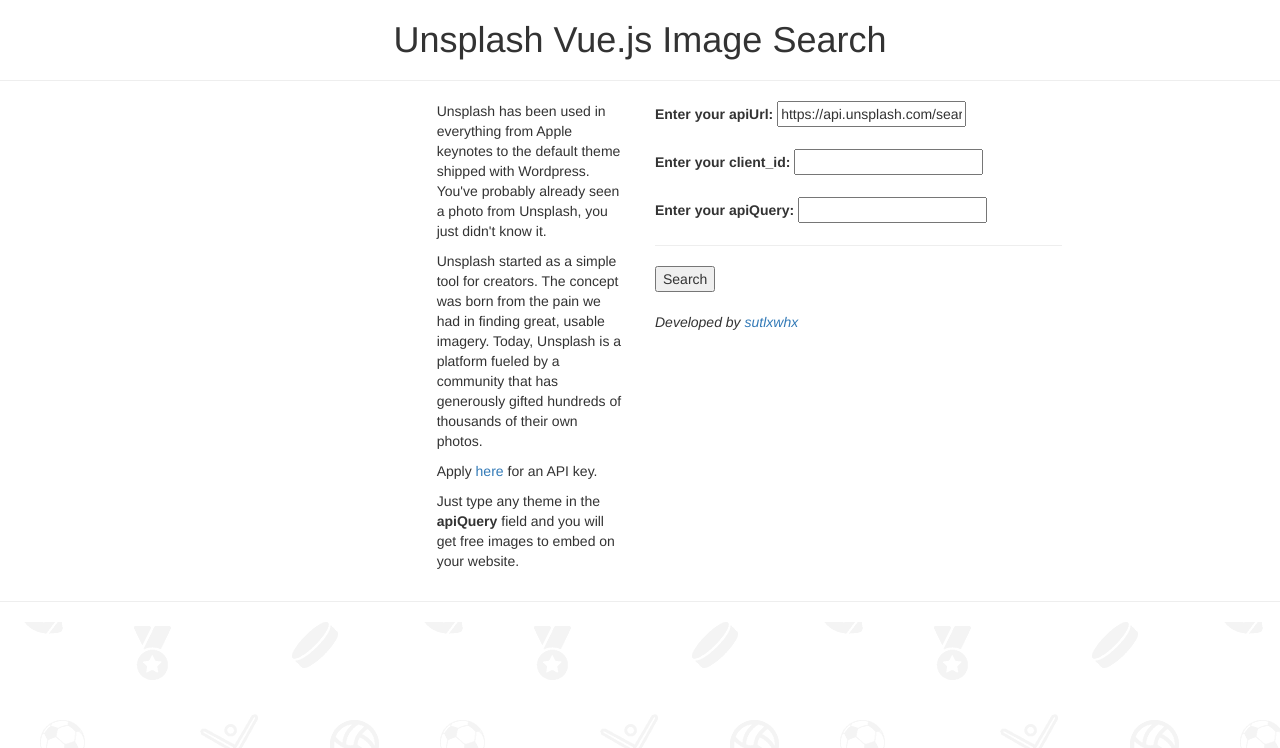
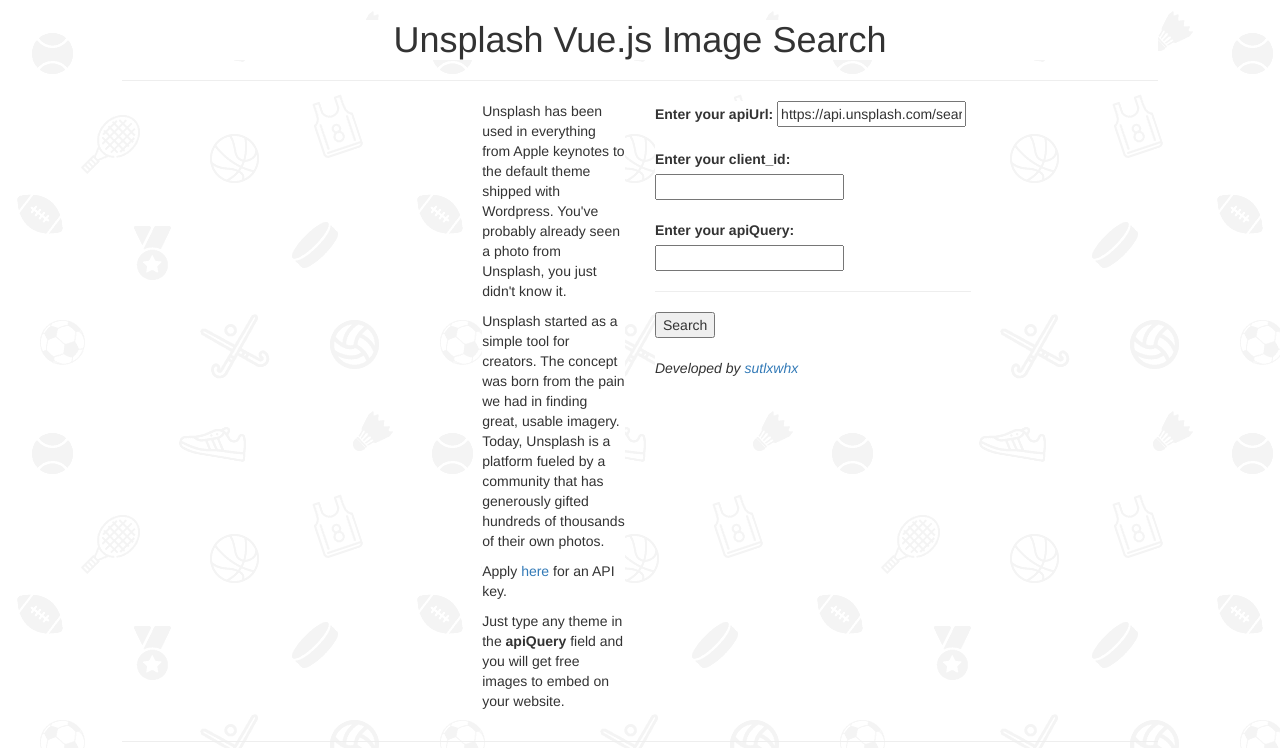
Before and after one commit to syedpeer/unsplash-parser, a plain HTML site: page index.html in a window 1280 px wide. Drawn offline with nearby package versions, Linux system fonts and the light colour scheme.

Commit message:
Fix: code and style adjustments

```diff
--- a/index.html
+++ b/index.html
@@ -31,23 +31,26 @@
 				height: 440px;
 				display: inline-block;
 			}
-			.row {
+			.styled {
 				background-color: white;
 			}
 		</style>
 	</head>
 	<body>
-		<div id="unsplash" class="row">
-		<center><h1>Unsplash Vue.js Image Search</h1></center>
+		<div id="unsplash" class="col-md-offset-1 col-md-10">
+			<center><h1 class="styled">Unsplash Vue.js Image Search</h1></center>
 			<hr>
 			<form id="submission" @submit.prevent="processForm">
 				<div class="col-md-offset-4 col-md-2">
+					<div class="styled">
 						<p>Unsplash has been used in everything from Apple keynotes to the default theme shipped with Wordpress. You've probably already seen a photo from Unsplash, you just didn't know it.</p>
 						<p>Unsplash started as a simple tool for creators. The concept was born from the pain we had in finding great, usable imagery. Today, Unsplash is a platform fueled by a community that has generously gifted hundreds of thousands of their own photos.</p>
 						<p>Apply <a href="https://unsplash.com/developers">here</a> for an API key.</p>
 						<p>Just type any theme in the <b>apiQuery</b> field and you will get free images to embed on your website.</p>
 					</div>
+				</div>
 				<div class="col-md-4">
+					<div class="styled">
 						<label>Enter your apiUrl:</label>
 						<input type="text" id="apiUrl" value="https://api.unsplash.com/search/photos/" required />
 						<br />
@@ -64,6 +67,7 @@
 						<br />
 						<br />
 						<p><i>Developed by <a href="https://github.com/sutlxwhx">sutlxwhx</a></i></p>
+					</div>
 				</div>
 				<div class="col-md-2">
 				</div>
```
Lines whose indentation alone changed are shown as unchanged.
